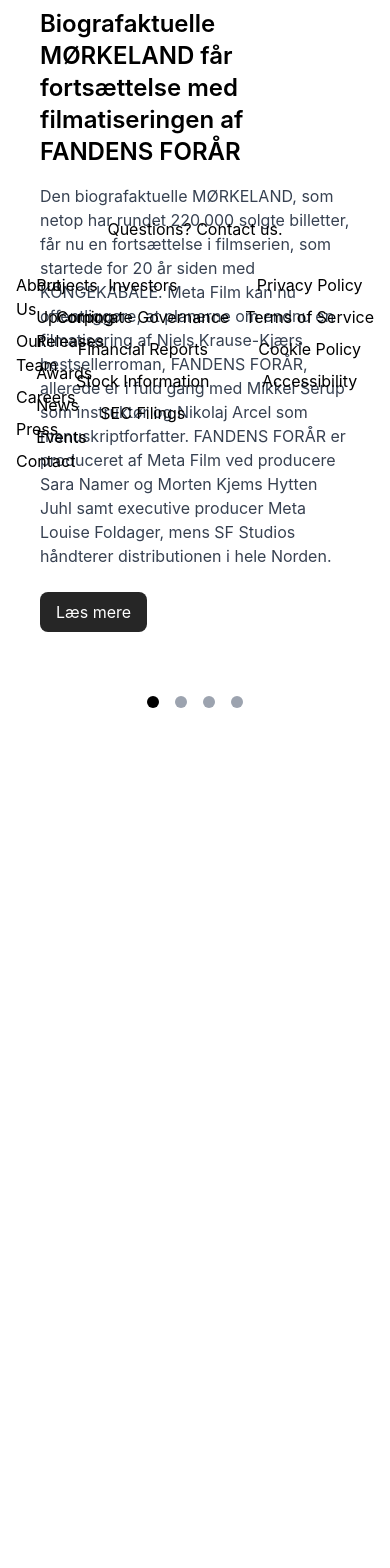
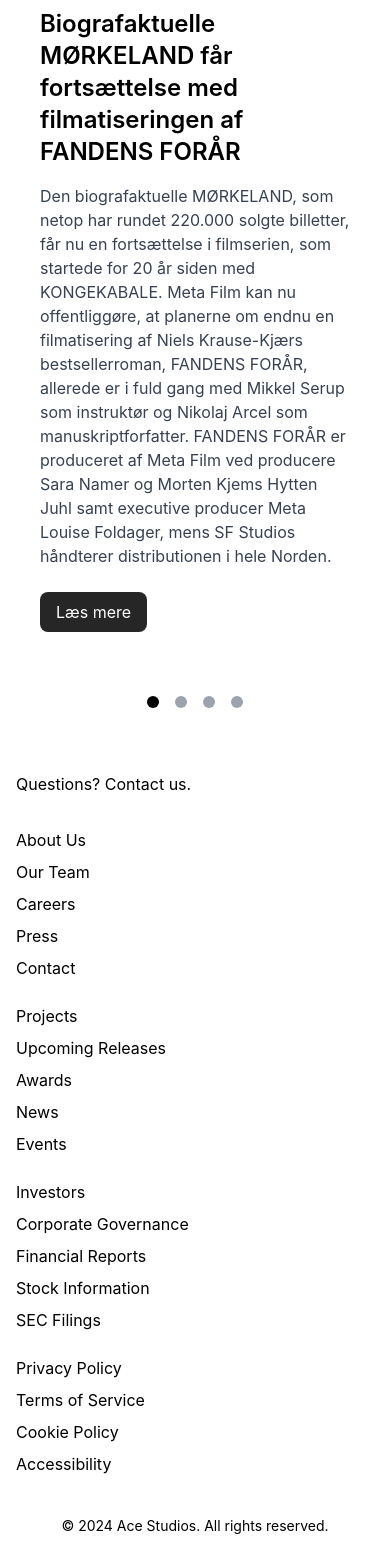
Before and after one commit to RTS-Webdev/acestudios, a React (Vite) app: page / in a window 390 px wide. Shown: the part 331-1899 px from the top of the page. Before the commit the page ends 1071 px from the top, so only its background shows below. Built offline with nearby package versions, Linux system fonts and the light colour scheme.

Commit message:
Implemented Responsive Footer

```diff
--- a/src/App.tsx
+++ b/src/App.tsx
@@ -4,12 +4,14 @@
 
 function App() {
   return (
-    <>
-      <Carousel slides={slides} />
-      <footer className="bottom-0 left-0 right-0 fixed mt-10">
+    <div className="flex flex-col min-h-screen">
+      <div className="flex-grow">
+        <Carousel slides={slides} />
+      </div>
+      <footer className="mt-auto">
         <Footer />
       </footer>
-    </>
+    </div>
   )
 }
 
--- a/src/_components/Footer.tsx
+++ b/src/_components/Footer.tsx
@@ -4,10 +4,13 @@
   return (
     <footer className="text-black py-8">
       <div className="max-w-6xl mx-auto px-4">
-        <div className="grid grid-cols-2 md:grid-cols-4 gap-4 text-center md:text-left">
-          <div className="col-span-4 mb-4">
+        <div className="grid grid-cols-1 sm:grid-cols-2 md:grid-cols-4 gap-4 text-left">
+          {/* Contact Section */}
+          <div className="col-span-1 sm:col-span-2 md:col-span-4 mb-4">
             <a href="#" className="text-black hover:underline">Questions? Contact us.</a>
           </div>
+
+          {/* Column 1 */}
           <div>
             <a href="#" className="block mb-2 hover:underline">About Us</a>
             <a href="#" className="block mb-2 hover:underline">Our Team</a>
@@ -15,6 +18,8 @@
             <a href="#" className="block mb-2 hover:underline">Press</a>
             <a href="#" className="block mb-2 hover:underline">Contact</a>
           </div>
+
+          {/* Column 2 */}
           <div>
             <a href="#" className="block mb-2 hover:underline">Projects</a>
             <a href="#" className="block mb-2 hover:underline">Upcoming Releases</a>
@@ -22,6 +27,8 @@
             <a href="#" className="block mb-2 hover:underline">News</a>
             <a href="#" className="block mb-2 hover:underline">Events</a>
           </div>
+
+          {/* Column 3 */}
           <div>
             <a href="#" className="block mb-2 hover:underline">Investors</a>
             <a href="#" className="block mb-2 hover:underline">Corporate Governance</a>
@@ -29,6 +36,8 @@
             <a href="#" className="block mb-2 hover:underline">Stock Information</a>
             <a href="#" className="block mb-2 hover:underline">SEC Filings</a>
           </div>
+
+          {/* Column 4 */}
           <div>
             <a href="#" className="block mb-2 hover:underline">Privacy Policy</a>
             <a href="#" className="block mb-2 hover:underline">Terms of Service</a>
@@ -36,6 +45,10 @@
             <a href="#" className="block mb-2 hover:underline">Accessibility</a>
           </div>
         </div>
+
+        <div className="mt-8 text-center">
+            <p className="text-sm">© 2024 Ace Studios. All rights reserved.</p>
+        </div>
       </div>
     </footer>
   );
```
